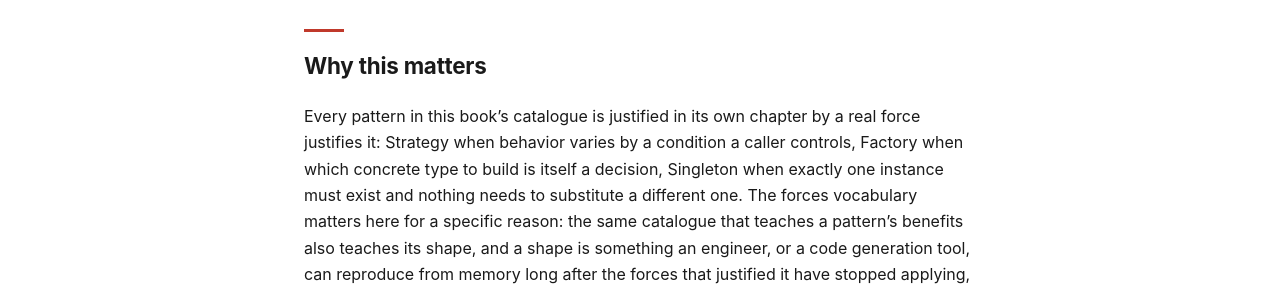
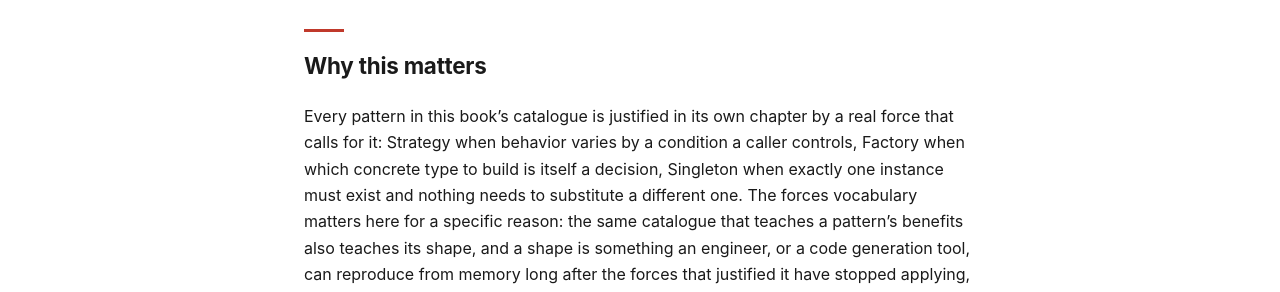
Before and after one commit to patterncatalyst/design-patterns-with-java, a Jekyll site: the page built from _docs/27-anti-patterns.md, in a window 1280 px wide and 900 px high, scrolled down 916 px. Shown: the part 154-446 px from the top of the window. Built offline with Jekyll 4.4.1, drawn with Linux system fonts in a browser that asks for light colours; some of the changed text lies outside the part shown.

```diff
--- a/_docs/27-anti-patterns.md
+++ b/_docs/27-anti-patterns.md
@@ -32,7 +32,7 @@ By the end of this chapter you can:
 ## Why this matters
 
 Every pattern in this book's catalogue is justified in its own chapter by a real
-force justifies it: Strategy when behavior varies by a condition a caller
+force that calls for it: Strategy when behavior varies by a condition a caller
 controls, Factory when which concrete type to build is itself a decision,
 Singleton when exactly one instance must exist and nothing needs to
 substitute a different one. The forces vocabulary matters here for a
```
Also changed, not shown: _examples/27-anti-patterns.md (+1 -1 lines).
